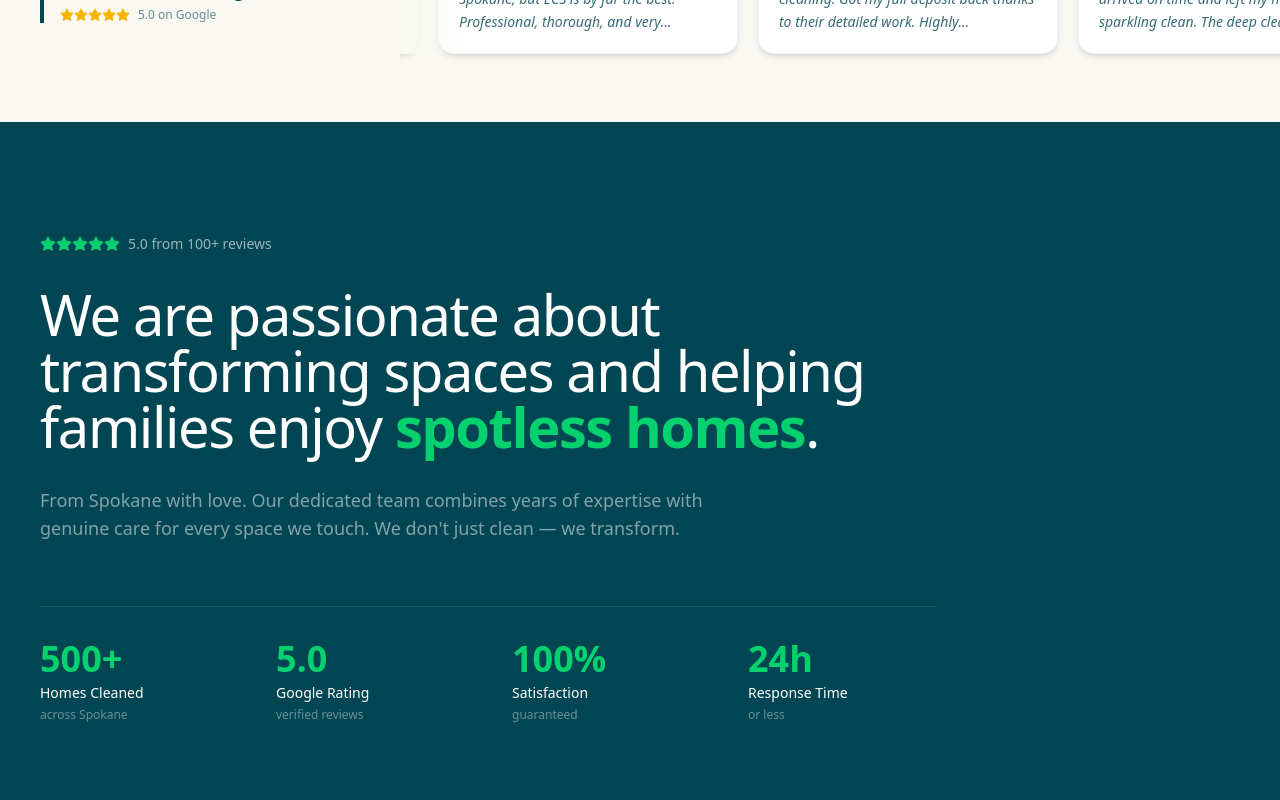
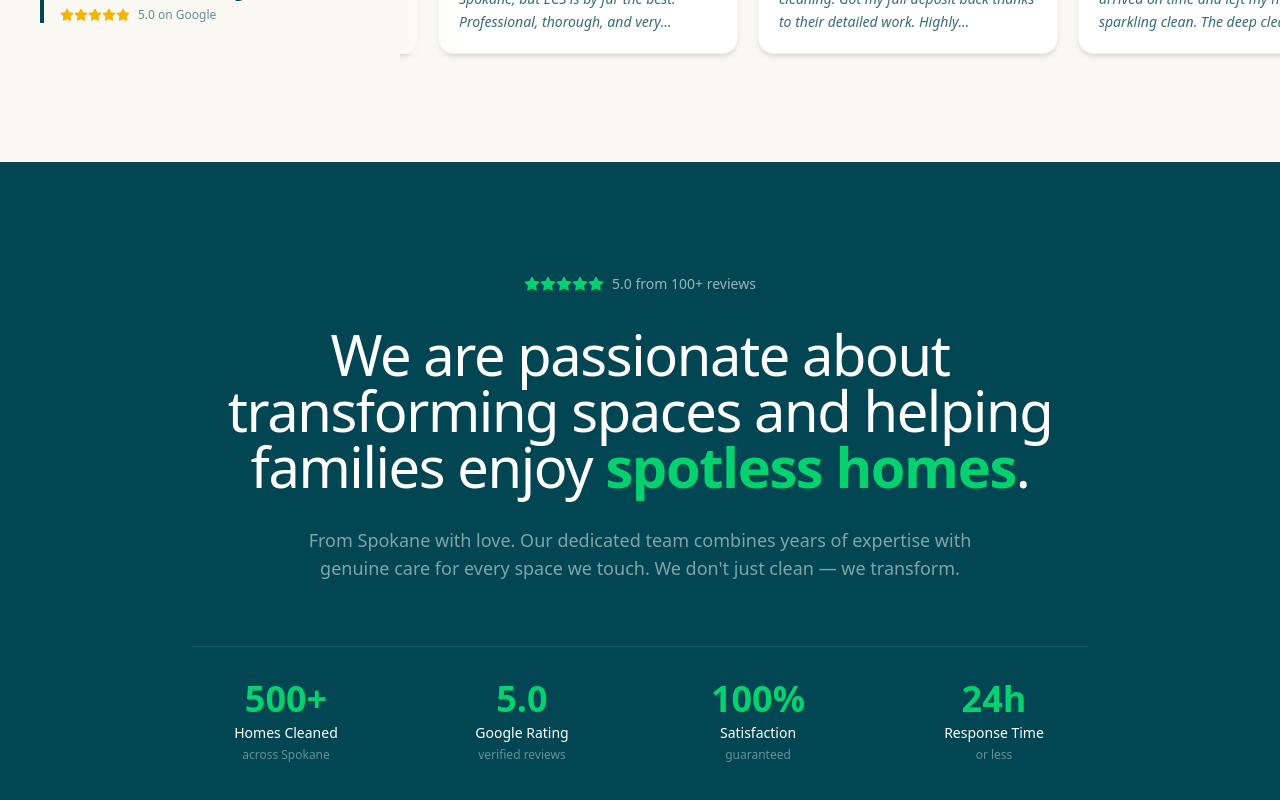
Before and after one commit to renatoquerales28-byte/extreme-cleaning-next, a Next.js app: page / in a window 1280 px wide. Shown: the part 2460-3260 px from the top of the page. Built offline with nearby package versions, Linux system fonts and the light colour scheme.

Commit message:
UI: Center About section content and add 40px separation from Social Proof

```diff
--- a/src/components/landing/AboutSection.tsx
+++ b/src/components/landing/AboutSection.tsx
@@ -12,11 +12,11 @@ export default function AboutSection() {
     ];
 
     return (
-        <section className="w-full bg-[#024653] relative py-20 lg:py-28 -translate-y-[80px]">
+        <section className="w-full bg-[#024653] relative py-20 lg:py-28 -translate-y-[40px]">
             <div className="max-w-[1700px] mx-auto px-6 lg:px-10">
 
                 {/* Main Content */}
-                <div className="max-w-4xl">
+                <div className="max-w-4xl mx-auto text-center">
                     <motion.div
                         initial={{ opacity: 0, y: 30 }}
                         whileInView={{ opacity: 1, y: 0 }}
@@ -24,7 +24,7 @@ export default function AboutSection() {
                         transition={{ duration: 0.8 }}
                     >
                         {/* Rating Badge */}
-                        <div className="flex items-center gap-2 mb-8">
+                        <div className="flex items-center justify-center gap-2 mb-8">
                             <div className="flex text-[#05D16E]">
                                 {[1, 2, 3, 4, 5].map(i => <Star key={i} size={16} fill="currentColor" />)}
                             </div>
@@ -39,7 +39,7 @@ export default function AboutSection() {
                         </h2>
 
                         {/* Description */}
-                        <p className="text-white/50 font-light text-base lg:text-lg leading-relaxed max-w-2xl mb-16">
+                        <p className="text-white/50 font-light text-base lg:text-lg leading-relaxed max-w-2xl mx-auto mb-16">
                             From Spokane with love. Our dedicated team combines years of expertise
                             with genuine care for every space we touch. We don&apos;t just clean —
                             we transform.
@@ -55,7 +55,7 @@ export default function AboutSection() {
                         className="grid grid-cols-2 md:grid-cols-4 gap-8 lg:gap-12 pt-8 border-t border-white/10"
                     >
                         {stats.map((stat, i) => (
-                            <div key={i} className="space-y-1">
+                            <div key={i} className="space-y-1 text-center">
                                 <div className="text-3xl lg:text-4xl font-bold text-[#05D16E]">
                                     {stat.value}
                                 </div>
```
